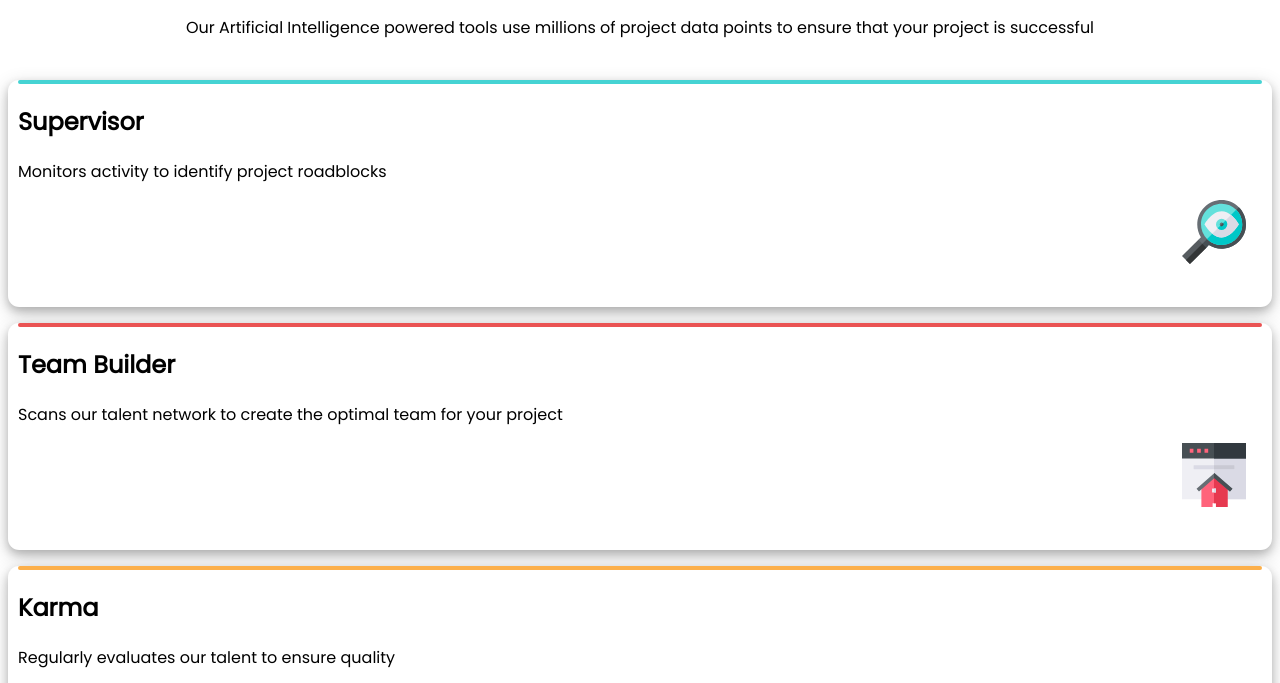
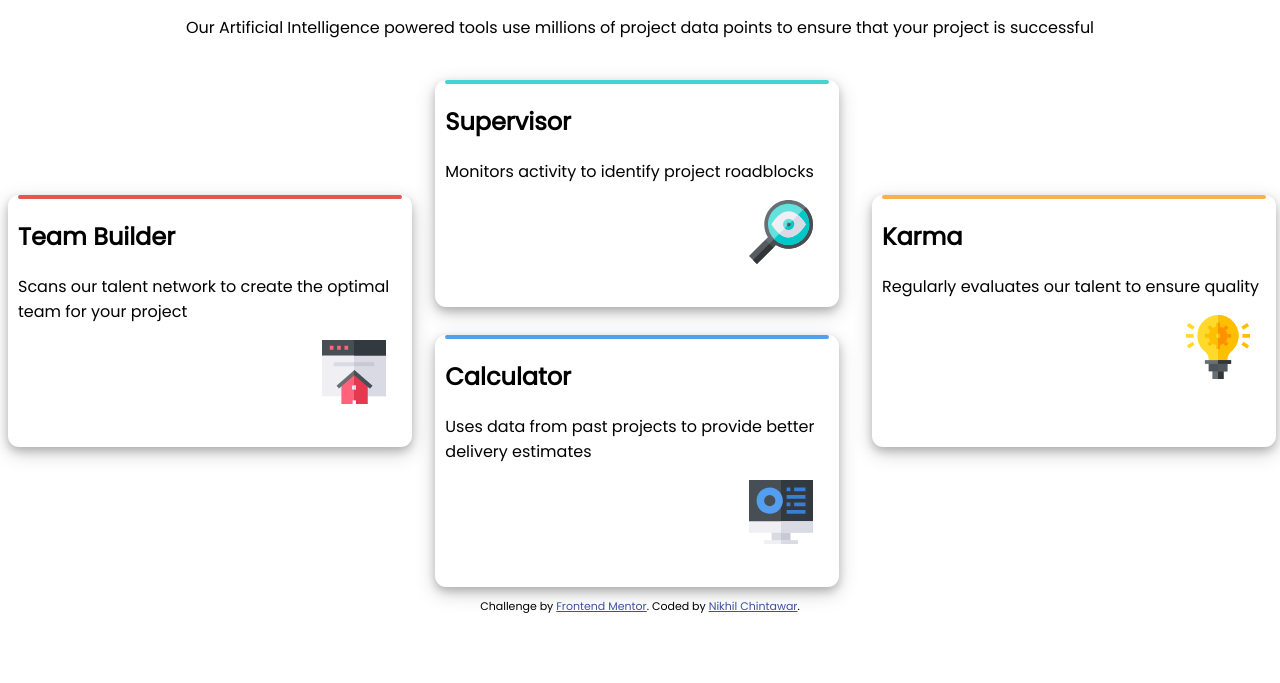
Before and after one commit to nikhilchintawar/four-card-feature-section, a plain HTML site: page index.html in a window 1280 px wide. Shown: the part 101-784 px from the top of the page. Drawn offline with Linux system fonts and the light colour scheme.

Commit message:
styling for desktop is done

```diff
--- a/index.html
+++ b/index.html
@@ -9,7 +9,6 @@
   <title>Frontend Mentor | Four card feature section</title>
   <link rel="stylesheet" href="style.css">
   <link href="https://fonts.googleapis.com/css?family=Poppins&display=swap" rel="stylesheet">
-  <!-- Feel free to remove these styles or customise in your own stylesheet 👍 -->
   <style>
     .attribution { font-size: 11px; text-align: center; }
     .attribution a { color: hsl(228, 45%, 44%); }
@@ -25,6 +24,7 @@
 </header>
 
   <div class="cards">
+   <div class="rowOne">
   <section class="card">
     <hr class="card1">
     <h2>Supervisor</h2>
@@ -32,9 +32,9 @@
     <div class="img">
       <img src="images/icon-supervisor.svg" alt="Supervisor">
     </div>
-
   </section>
-
+</div>
+  <div class="rowTwo">
   <section class="card">
     <hr class="card2">
     <h2>Team Builder</h2>
@@ -43,6 +43,7 @@
     <img src="images/icon-team-builder.svg" alt="team-builder">
   </div>
   </section>
+
 
   <section class="card">
     <hr class="card3">
@@ -53,6 +54,8 @@
   </div>
   </section>
 
+</div>
+<div class="rowThree">
   <section class="card">
     <hr class="card4">
     <h2>Calculator</h2>
@@ -61,6 +64,7 @@
     <img src="images/icon-calculator.svg" alt="Calculator">
   </div>
   </section>
+</div>
   </div>
   <footer>
     <p class="attribution">
--- a/style.css
+++ b/style.css
@@ -65,3 +65,25 @@ hr.card4{
     text-align: right;
     padding: 1rem;
 }
+
+@media screen and (min-width: 600px){
+    .rowOne{
+     margin-left: 33.7%;
+     margin-bottom: -8rem;
+    }
+    .card{
+        width: 30vw;
+    }
+
+    .rowTwo{
+        display: grid;
+        grid-template-columns: 1fr 1fr;
+        margin-left: 10%;
+        column-gap: 460px;
+        margin-left: 0em;
+    }
+    .rowThree{
+        margin-left: 33.7%;
+        margin-top: -8rem;
+    }
+}
```
